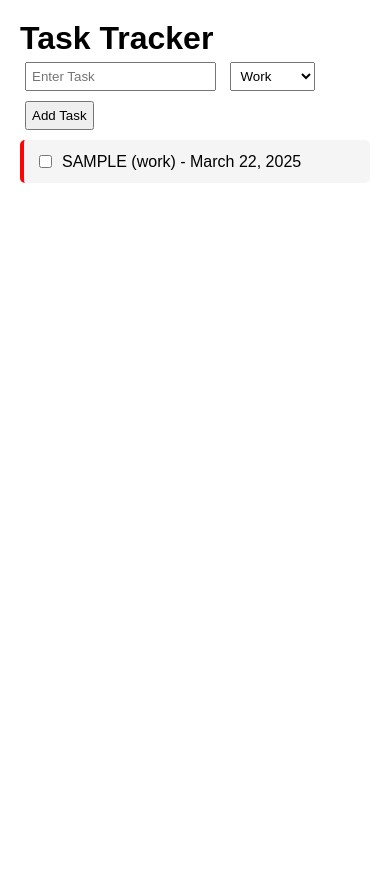
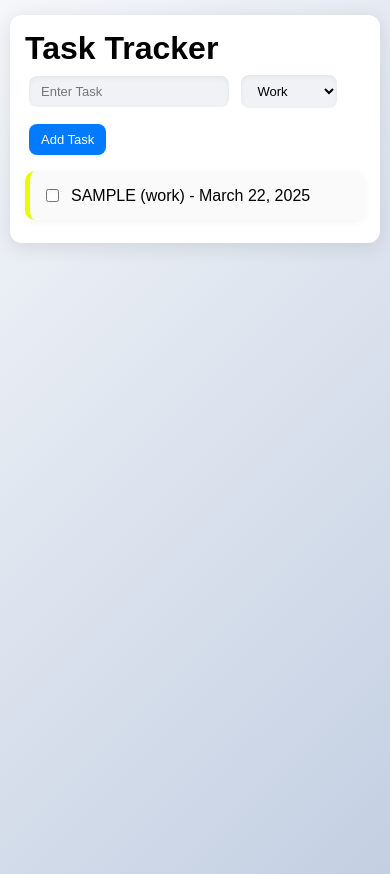
Before and after one commit to Elijah-Global/Simple-web-base-task, a plain HTML site: page index.html in a window 390 px wide. Both pictures are taken after typing "Sample" into the empty fields and a click on the button "Add Task". Before the commit the page ends 844 px from the top, so only its background shows below. Drawn offline with Linux system fonts and the light colour scheme.

Commit message:
MOD: change my stylist

```diff
--- a/style.css
+++ b/style.css
@@ -1,52 +1,120 @@
-*{
+* {
     padding: 0;
     margin: 0;
     box-sizing: border-box;
 }
 
 body {
-    font-family: Arial, sans-serif;
-    max-width: 600px;
-    margin: 20px auto;
-    padding: 0 20px;
-    /* border:1px solid red */
+    font-family: 'Poppins', sans-serif;
+    max-width: 700px;
+    margin: 30px auto;
+    padding: 0 15px;
+    background: linear-gradient(135deg, #f5f7fa 0%, #c3cfe2 100%);
+    min-height: 100vh;
 }
+
 .main-container {
-    margin-bottom: 20px;
-    /* border:1px solid red ; */
+    background: #ffffff;
+    padding: 20px;
+    border-radius: 12px;
+    box-shadow: 0 4px 20px rgba(0, 0, 0, 0.1);
+    margin-bottom: 25px;
 }
-  input,
-  select,
+
+input, select, button {
+    margin: 8px 4px;
+    padding: 10px 15px;
+    border: none;
+    border-radius: 8px;
+    font-size: 14px;
+    transition: all 0.3s ease;
+}
+
+input, select {
+    background: #f0f2f5;
+    box-shadow: inset 0 2px 5px rgba(0, 0, 0, 0.05);
+}
+
+input:focus, select:focus {
+    outline: none;
+    background: #e8ecef;
+    box-shadow: 0 0 0 3px rgba(0, 123, 255, 0.2);
+}
+
 button {
-    margin: 5px;
-    padding: 5px;
+    background: #007bff;
+    color: #fff;
+    cursor: pointer;
+    font-weight: 500;
 }
+
+button:hover {
+    background: #0056b3;
+    transform: translateY(-2px);
+    box-shadow: 0 3px 10px rgba(0, 123, 255, 0.3);
+}
+
 .task-list {
     list-style: none;
     padding: 0;
 }
+
 .task-item {
-    padding: 10px;
-    margin: 5px 0;
-    background: #f5f5f5;
-    border-radius: 5px;
+    padding: 12px 15px;
+    margin: 8px 0;
+    background: #fafafa;
+    border-radius: 10px;
     display: flex;
     align-items: center;
+    transition: all 0.3s ease;
+    box-shadow: 0 2px 8px rgba(0, 0, 0, 0.05);
 }
+
+.task-item:hover {
+    transform: translateY(-2px);
+    box-shadow: 0 4px 12px rgba(0, 0, 0, 0.1);
+}
+
 .task-item.completed {
-    background: #e0e0e0;
+    background: #e9ecef;
     text-decoration: line-through;
-    color: #666;
+    color: #6c757d;
 }
+
 .work {
-    border-left: 4px solid #ff0404;
+    border-left: 5px solid #e5ff00;
 }
+
 .personal {
-    border-left: 4px solid #06f6e6;
+    border-left: 5px solid #0202fa;
 }
+
 .school {
-    border-left: 4px solid #00d0ff;
+    border-left: 5px solid #f903e0;
 }
+
 .task-item input {
-    margin-right: 10px;
+    margin-right: 12px;
+    accent-color: #007bff;
 }
+
+/* Responsive adjustments */
+@media (max-width: 500px) {
+    body {
+        margin: 15px auto;
+        padding: 0 10px;
+    }
+
+    .main-container {
+        padding: 15px;
+    }
+
+    input, select, button {
+        padding: 8px 12px;
+        font-size: 13px;
+    }
+
+    .task-item {
+        padding: 10px 12px;
+    }
+}
```
Lines whose indentation alone changed are shown as unchanged.
